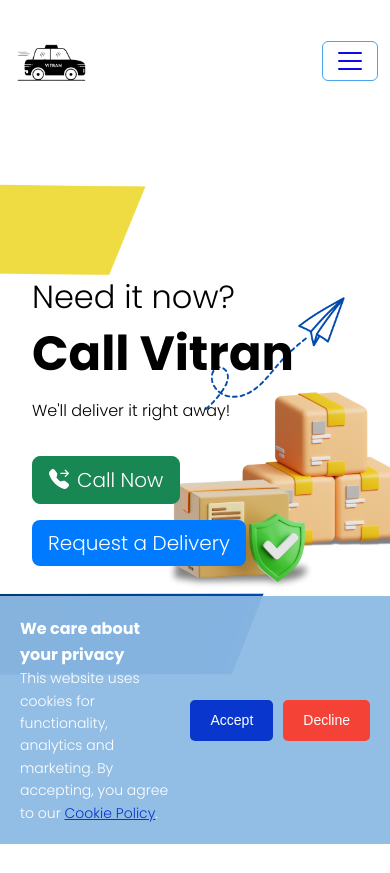
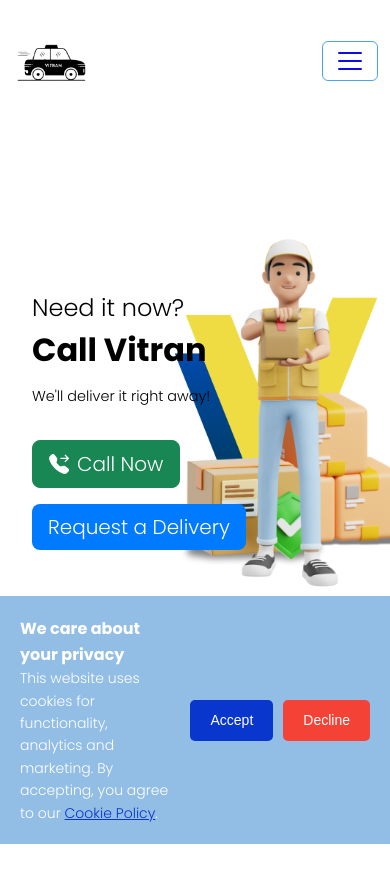
Before and after one commit to Poutechnologies/VitranPE-WebsiteCode, a PHP site: page / in a window 390 px wide. Shown: the top 873 px of the page. Run offline with PHP 8.4, Linux system fonts and the light colour scheme; some libraries are stand-ins or nearby versions; some web fonts are replaced.

Commit message:
bg phone modified

```diff
--- a/style/css/css.css
+++ b/style/css/css.css
@@ -77,15 +77,26 @@
 /* HERO MOBILE */
 @media (max-width: 768px) {
   .hero {
-    background-image: url('/images/general/heroBgCell.png');
+    /* Imagen optimizada y soporte para pantallas de alta densidad */
+    background-image: image-set(
+      url('/images/general/heroBgCell.png') 1x,
+      url('/images/general/heroBgCell.png') 2x
+    );
+
+    background-size: cover;       /* La imagen cubre toda la sección */
+    background-position: center;  /* Centrada en pantalla */
+    background-repeat: no-repeat; /* Evita repeticiones */
+
     padding: 60px 20px;
     min-height: 80vh;
   }
 
-  .hero h1 { font-size: 3rem; }
-  .hero h3 { font-size: 2rem; }
-  .hero p  { font-size: 1rem; }
+  /* Tipografía flexible para distintos móviles */
+  .hero h1 { font-size: clamp(2rem, 6vw, 3rem); }
+  .hero h3 { font-size: clamp(1.5rem, 5vw, 2rem); }
+  .hero p  { font-size: clamp(0.9rem, 3vw, 1rem); }
 }
+
 
 /* ==============================
    NAVBAR
```
Also changed, not shown: images/general/heroBgCell.png.
